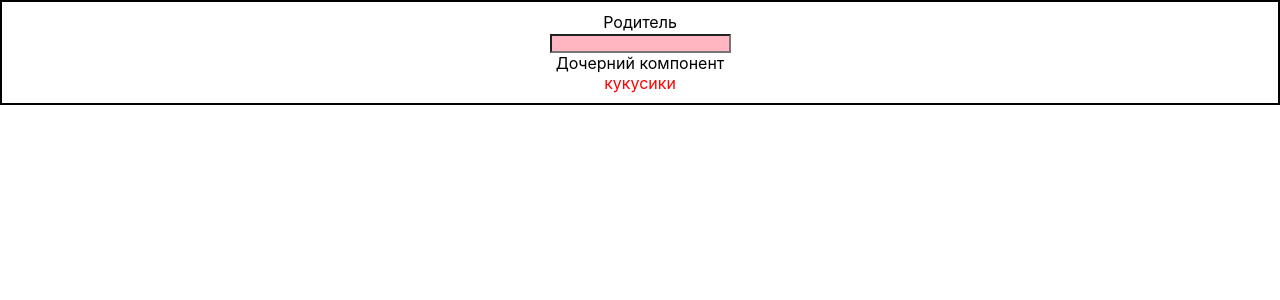
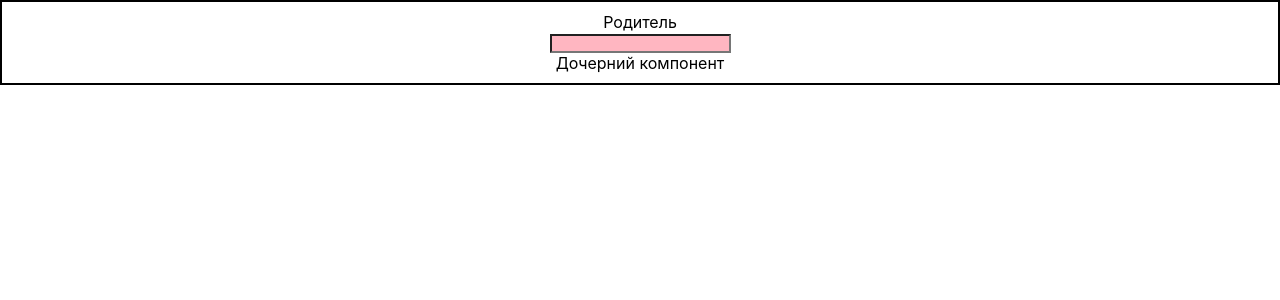
Before and after one commit to Olegdrn/react, a React (Create React App) app: page / in a window 1280 px wide. Shown: the top 300 px of the page. Built offline with nearby package versions, Linux system fonts and the light colour scheme.

Commit message:
Add files via upload

```diff
--- a/src/components/Message.jsx
+++ b/src/components/Message.jsx
@@ -1,6 +1,6 @@
 import './Message.css';
 
-export function Message() {
+export function Message(props) {
   return <>
-    <p>кукусики</p></>
+    <p>{props.name}</p></>
 }
```
